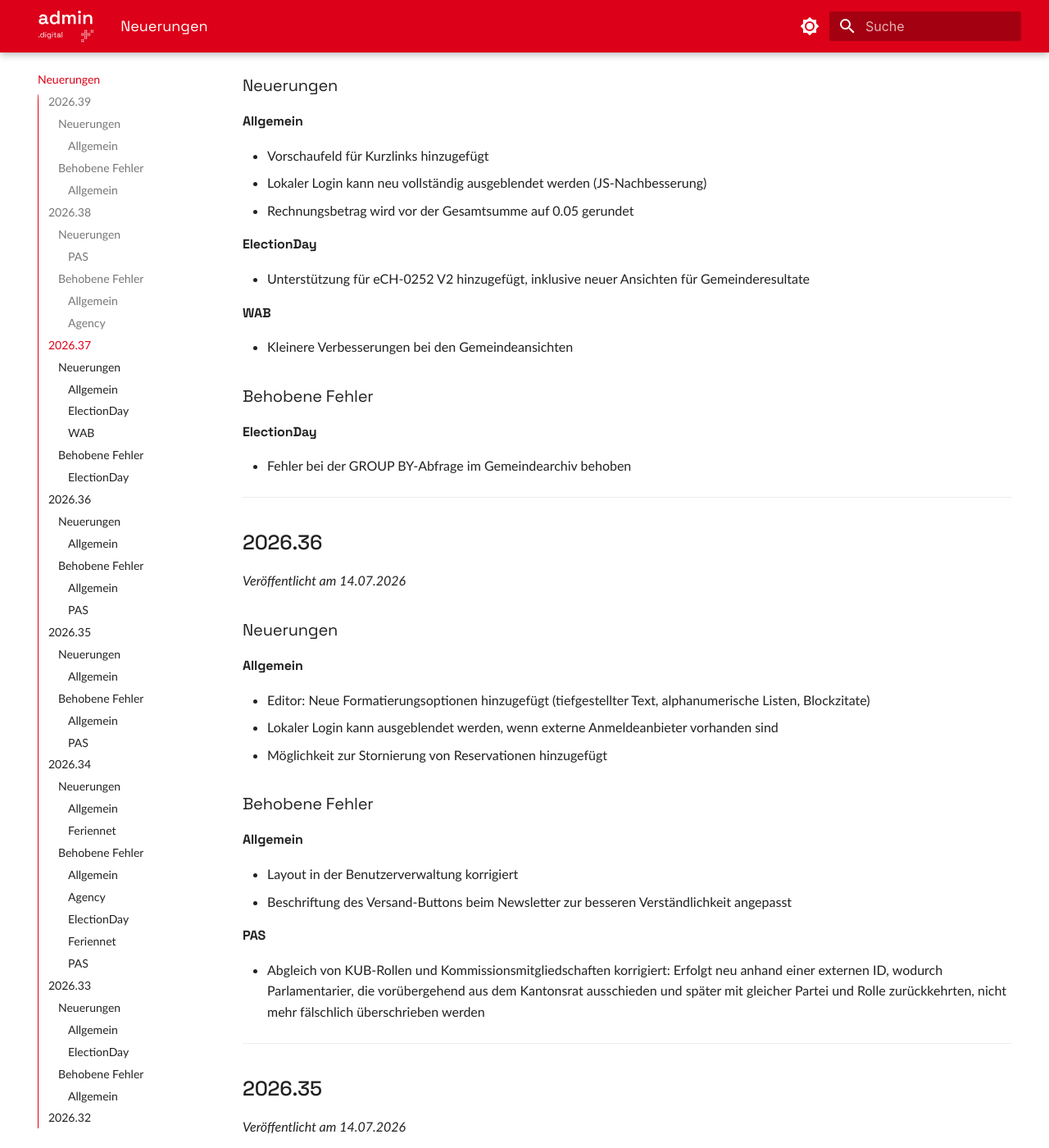
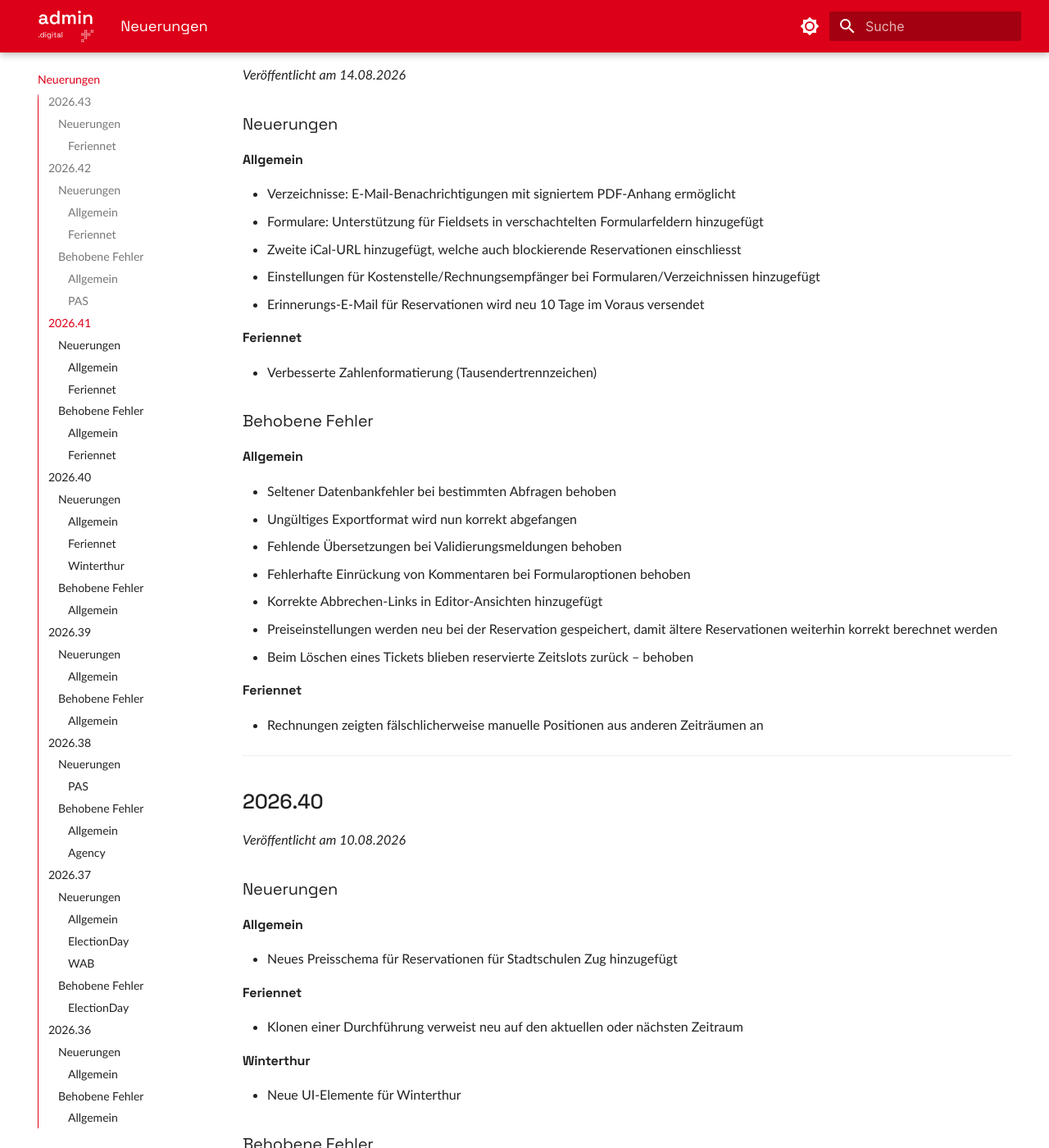
Before and after one commit to seantis/docs-admin-digital, an MkDocs documentation site: the page built from content/neuerungen/index.md, in a window 1280 px wide and 1400 px high, scrolled down 1753 px. Shown: the whole window at 82% size. Built offline with MkDocs 1.6.1 and Material for MkDocs 9.7.7, drawn with Linux system fonts in a browser that asks for light colours; some of the changed text lies outside the part shown.

Commit message:
Add release notes

```diff
--- a/content/neuerungen/index.md
+++ b/content/neuerungen/index.md
@@ -7,6 +7,100 @@ description: Aktuelle Änderungen und neue Funktionen von admin.digital
 
 !!! tip "Komplettes Changelog"
     Entwickler:innen können hier das komplette technische Changelog nachlesen: [CHANGES.md auf GitHub](https://github.com/OneGov/onegov-cloud/blob/master/CHANGES.md)
+
+---
+
+## 2026.43
+*Veröffentlicht am 30.08.2026*
+
+### Neuerungen
+#### Feriennet
+- Freiwilligen-Anmeldungen werden neu als Tickets erfasst
+
+---
+
+## 2026.42
+*Veröffentlicht am 28.08.2026*
+
+### Neuerungen
+#### Allgemein
+- Erweiterte Emoji-Unterstützung in der Textverarbeitung
+- Bulk-Kopie von Verfügbarkeitszeiträumen hinzugefügt
+- Seiten-Schlagwörter werden prominenter angezeigt
+- Feiertage werden in den Ergebnissen der Terminsuche angezeigt
+- "Themendiagramm" zu "Informationsarchitektur" umbenannt
+- "Kategorie" kann neu in einem Fieldset im Preisschema definiert werden
+- Suche in den Einstellungen hinzugefügt
+- Verfügbarkeitszeiträume auf maximal zwei Jahre begrenzt
+- Mehr als eine übergeordnete Ressource pro Ressource möglich
+- Suchergebnisse von RIS-Sitzungen und -Geschäften werden niedriger gewichtet
+
+#### Feriennet
+- Zielgruppe für Benachrichtigungsvorlagen ist neu als Dropdown wählbar
+
+### Behobene Fehler
+#### Allgemein
+- Absturz beim Filtern von Veranstaltungen behoben
+- Konflikt bei der Rechnungsvorlage behoben
+- Absturz beim Bearbeiten sehr grosser Verfügbarkeitszeiträume behoben
+- Fehler behoben, der zu falschen bzw. genullten Rechnungsbeträgen führen konnte
+- Fehler mit blockierenden Ressourcen behoben
+- Fehlende Breadcrumbs (Navigationspfad) ergänzt
+
+#### PAS
+- Darstellungsfehler behoben
+
+---
+
+## 2026.41
+*Veröffentlicht am 14.08.2026*
+
+### Neuerungen
+#### Allgemein
+- Verzeichnisse: E-Mail-Benachrichtigungen mit signiertem PDF-Anhang ermöglicht
+- Formulare: Unterstützung für Fieldsets in verschachtelten Formularfeldern hinzugefügt
+- Zweite iCal-URL hinzugefügt, welche auch blockierende Reservationen einschliesst
+- Einstellungen für Kostenstelle/Rechnungsempfänger bei Formularen/Verzeichnissen hinzugefügt
+- Erinnerungs-E-Mail für Reservationen wird neu 10 Tage im Voraus versendet
+
+#### Feriennet
+- Verbesserte Zahlenformatierung (Tausendertrennzeichen)
+
+### Behobene Fehler
+#### Allgemein
+- Seltener Datenbankfehler bei bestimmten Abfragen behoben
+- Ungültiges Exportformat wird nun korrekt abgefangen
+- Fehlende Übersetzungen bei Validierungsmeldungen behoben
+- Fehlerhafte Einrückung von Kommentaren bei Formularoptionen behoben
+- Korrekte Abbrechen-Links in Editor-Ansichten hinzugefügt
+- Preiseinstellungen werden neu bei der Reservation gespeichert, damit ältere Reservationen weiterhin korrekt berechnet werden
+- Beim Löschen eines Tickets blieben reservierte Zeitslots zurück – behoben
+
+#### Feriennet
+- Rechnungen zeigten fälschlicherweise manuelle Positionen aus anderen Zeiträumen an
+
+---
+
+## 2026.40
+*Veröffentlicht am 10.08.2026*
+
+### Neuerungen
+#### Allgemein
+- Neues Preisschema für Reservationen für Stadtschulen Zug hinzugefügt
+
+#### Feriennet
+- Klonen einer Durchführung verweist neu auf den aktuellen oder nächsten Zeitraum
+
+#### Winterthur
+- Neue UI-Elemente für Winterthur
+
+### Behobene Fehler
+#### Allgemein
+- Textmarkierung im Redactor-Editor in Safari wiederhergestellt
+- Absturz bei leerem HTML nach Bereinigung in der PDF-Erstellung behoben
+- Verknüpfte Rechnungspositionen werden vor dem Löschen eines Tickets entfernt
+- Typumwandlungsfehler in SQL-Abfrage behoben
+
 ---
 
 ## 2026.39
```
